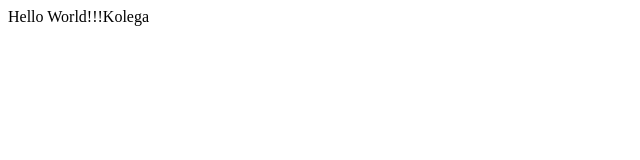
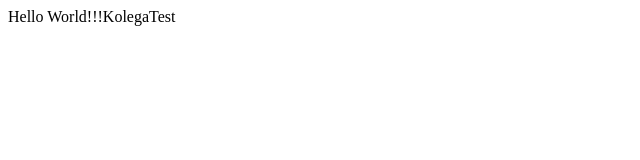
Before and after one commit to Wojczi96/GitTutorial, a plain HTML site: page index.html in a window 1280 px wide. Shown: the full height of the page, 0-640 px from the left. Drawn offline with Linux system fonts and the light colour scheme.

Commit message:
nasza zmiana

```diff
--- a/index.html
+++ b/index.html
@@ -6,6 +6,6 @@
     <title>Git Tutorial</title>
   </head>
   <body>
-    Hello World!!!Kolega
+    Hello World!!!KolegaTest
   </body>
 </html>
```
